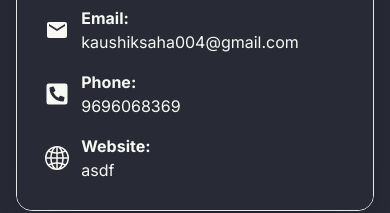
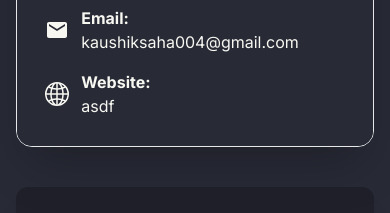
Before and after one commit to Kaushik1766/PersonalPortfolio, a Next.js app: page / in a window 390 px wide. Shown: the part 768-981 px from the top of the page. Built offline with nearby package versions, Linux system fonts and the light colour scheme.

Commit message:
redacted phone number

```diff
--- a/components/About.tsx
+++ b/components/About.tsx
@@ -19,11 +19,11 @@ const myInfo = [
     icon: <MdEmail />,
     content: 'kaushiksaha004@gmail.com'
   },
-  {
-    category: 'Phone',
-    icon: <FaPhoneSquareAlt />,
-    content: '9696068369'
-  },
+  // {
+  //   category: 'Phone',
+  //   icon: <FaPhoneSquareAlt />,
+  //   content: ''
+  // },
   {
     category: 'Website',
     icon: <BsGlobe2 />,
```
